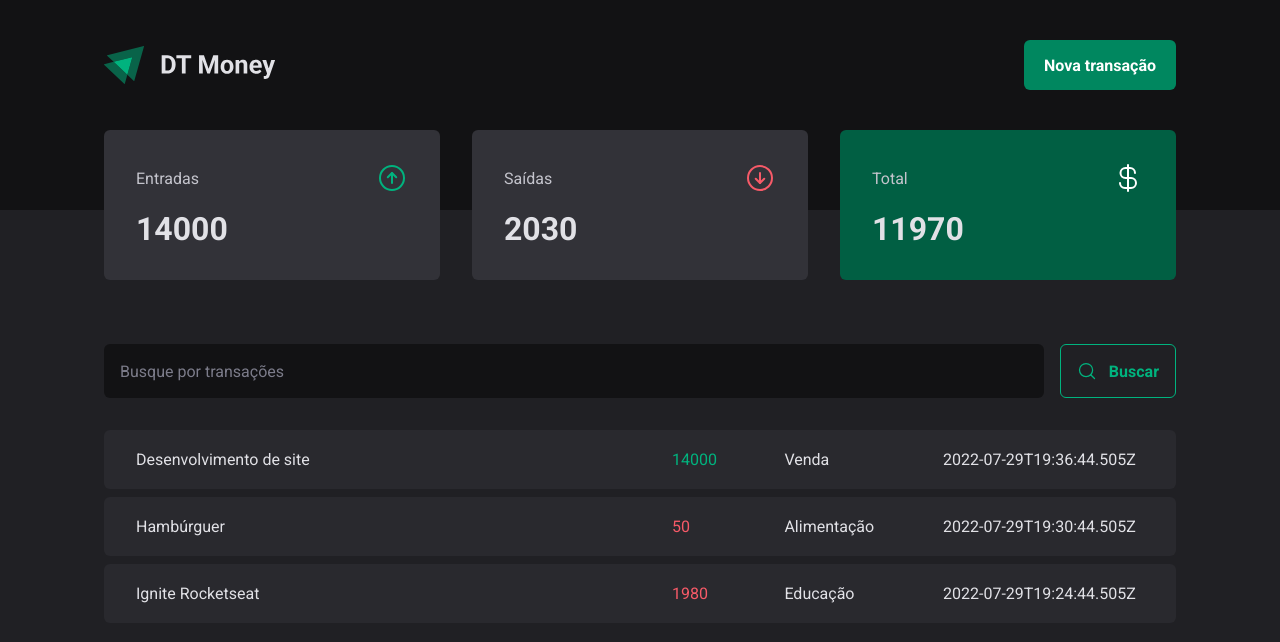
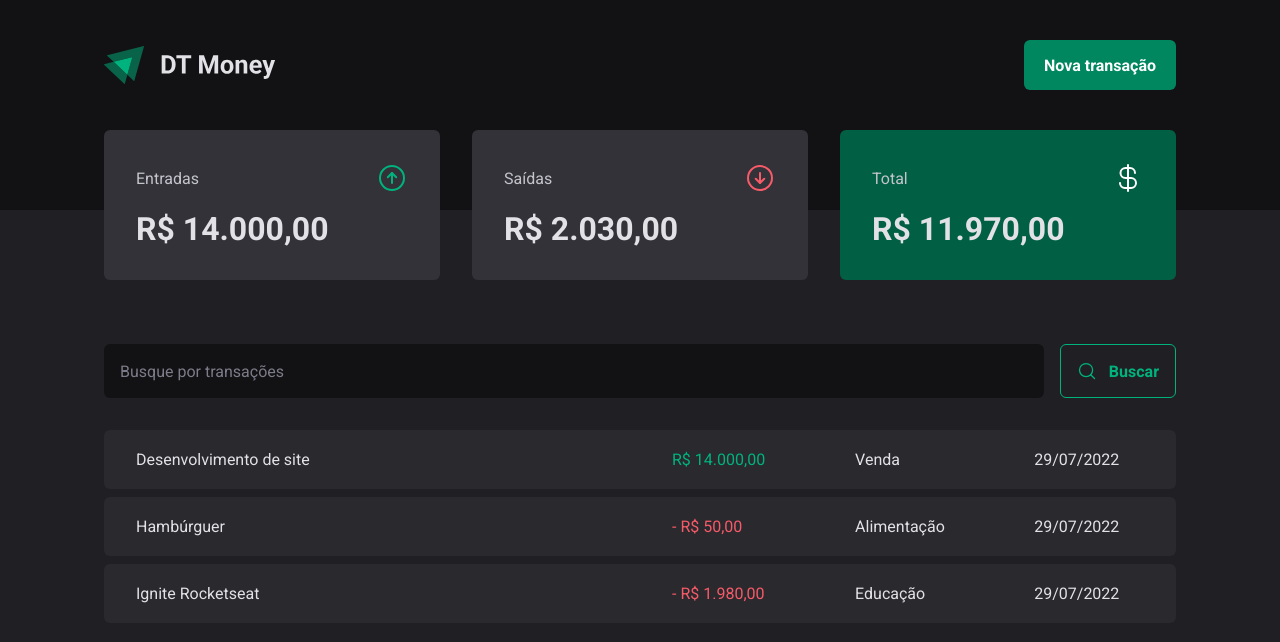
Before and after one commit to WD-GabrielKenji/Ignite-DtMoney2.0, a React (Vite) app: page / in a window 1280 px wide. Shown: the top 642 px of the page. Built offline with nearby package versions, Linux system fonts and the light colour scheme; data requests are answered from the project's data file.

Commit message:
:sparkles: feat: Formatando valores (preço e data)

```diff
--- a/src/Components/Summary/index.tsx
+++ b/src/Components/Summary/index.tsx
@@ -1,6 +1,7 @@
 import { useContext } from "react";
 
 import { TransactionsContext } from "../../contexts/TransactionsContext";
+import { priceFormatter } from "../../utils/formatter";
 
 import { ArrowCircleDown, ArrowCircleUp, CurrencyDollar } from "phosphor-react";
 import { SummaryCard, SummaryContainer } from "./styles";
@@ -35,7 +36,7 @@
           <ArrowCircleUp size={32} color="#00b37e" />
         </header>
 
-        <strong>{summary.income}</strong>
+        <strong>{priceFormatter.format(summary.income)}</strong>
       </SummaryCard>
 
       <SummaryCard>
@@ -44,7 +45,7 @@
           <ArrowCircleDown size={32} color="#f75a68" />
         </header>
 
-        <strong>{summary.outcome}</strong>
+        <strong>{priceFormatter.format(summary.outcome)}</strong>
       </SummaryCard>
 
       <SummaryCard variant="green">
@@ -53,7 +54,7 @@
           <CurrencyDollar size={32} color="#fff" />
         </header>
 
-        <strong>{summary.total}</strong>
+        <strong>{priceFormatter.format(summary.total)}</strong>
       </SummaryCard>
     </SummaryContainer>
   );
--- a/src/pages/Transactions/index.tsx
+++ b/src/pages/Transactions/index.tsx
@@ -1,6 +1,7 @@
 import { useContext } from "react";
 
 import { TransactionsContext } from "../../contexts/TransactionsContext";
+import { dateFormatter, priceFormatter } from "../../utils/formatter";
 import { Header } from "../../Components/Header";
 import { Summary } from "../../Components/Summary";
 import { SearchForm } from "./Components";
@@ -26,11 +27,12 @@
                   <td width="50%">{transaction.description}</td>
                   <td>
                     <PriceHighlight variant={transaction.type}>
-                      {transaction.price}
+                      {transaction.type === 'outcome' && '- '}
+                      {priceFormatter.format(transaction.price)}
                     </PriceHighlight>
                   </td>
                   <td>{transaction.category}</td>
-                  <td>{transaction.createdAt}</td>
+                  <td>{dateFormatter.format(new Date(transaction.createdAt))}</td>
                 </tr>
               )
             })}
--- /dev/null
+++ b/src/utils/formatter.ts
@@ -0,0 +1,6 @@
+export const dateFormatter = new Intl.DateTimeFormat('pt-BR');
+
+export const priceFormatter = new Intl.NumberFormat('pt-BR', {
+  style: 'currency',
+  currency: 'BRL',
+});
```
